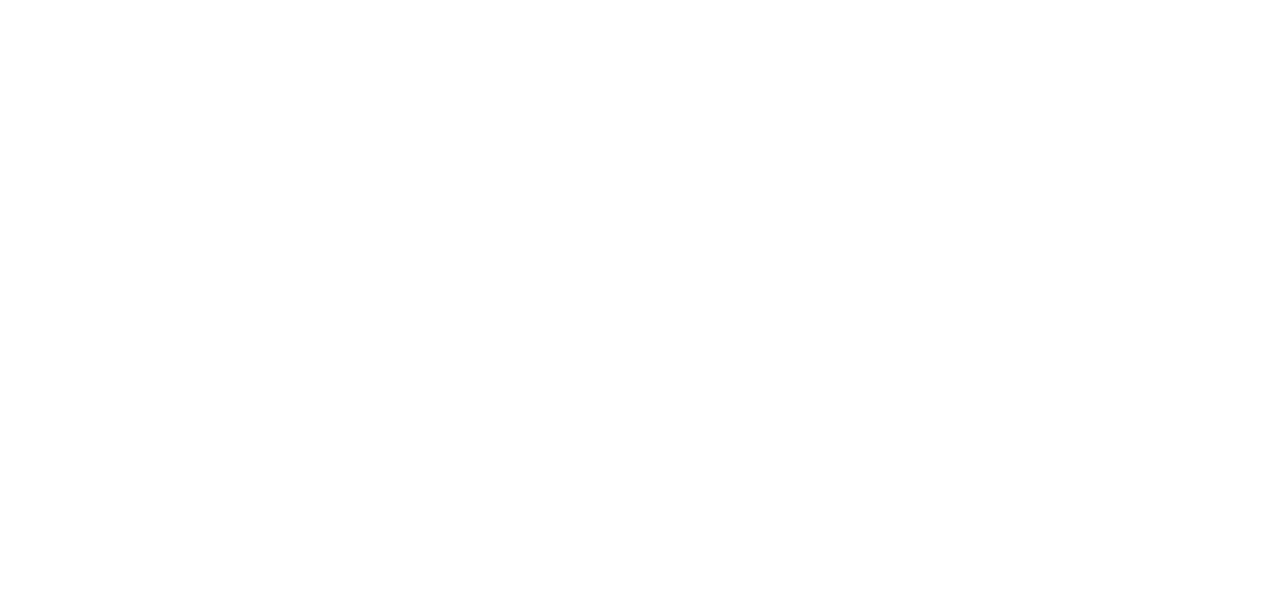
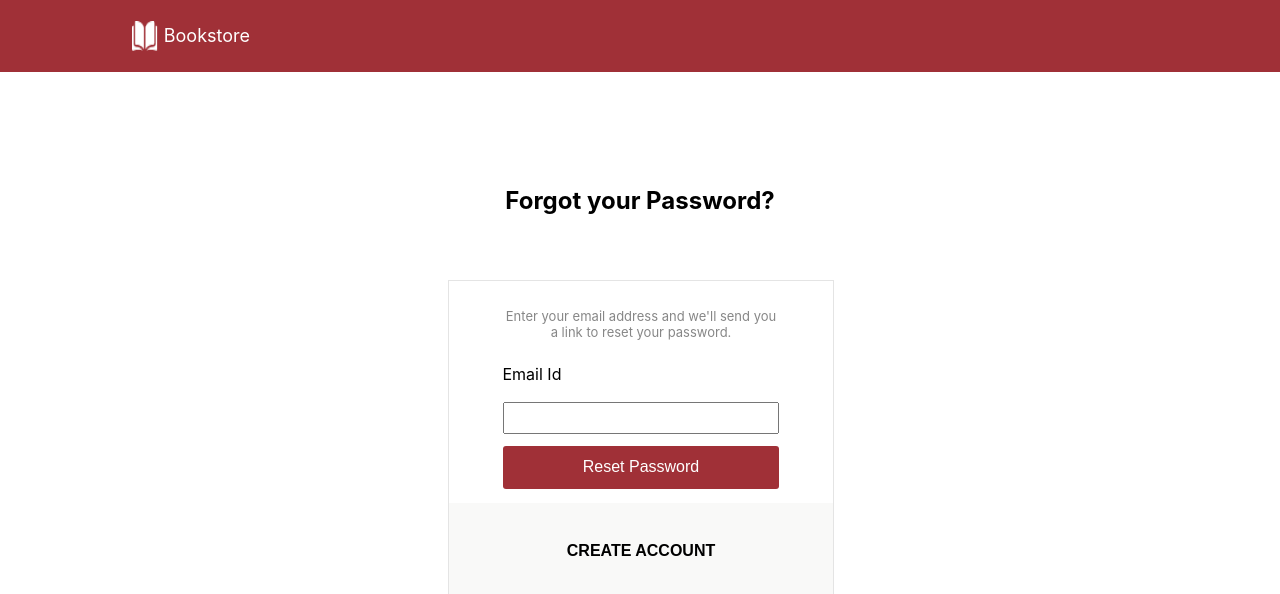
Before and after one commit to vishnu244/BookStore_React-FrontEnd-, a React (Create React App) app in the folder bookstore/: page /ForgotPassword in a window 1280 px wide. Before the commit this address had no page. Shown: the top 594 px of the page. Built offline with nearby package versions, Linux system fonts and the light colour scheme.

Commit message:
[Vishnu]-Added Forgot Password Component and connected with router

```diff
--- a/bookstore/src/App.js
+++ b/bookstore/src/App.js
@@ -8,6 +8,7 @@
 import Books from './Components/Book/Book';
 import DashBoard from './Pages/DashBoard/DashBoard';
 import RouterComponent from './Routes/Router';
+import ForgotPassword from './Pages/ForgotPassword/ForgotPassword';
 
 function App() {
   return (
@@ -20,6 +21,7 @@
         {/* <Books/> */}
         {/* <Home/> */}
         <RouterComponent/>
+        {/* <ForgotPassword/> */}
     </div>
   );
 }
--- /dev/null
+++ b/bookstore/src/Pages/ForgotPassword/ForgotPassword.css
@@ -0,0 +1,103 @@
+.ForgotPasswordContainer {
+    /* border: 1px solid black; */
+    height: 9vh;
+    width: 100vw;
+    background-color: #A03037;
+    display: flex;
+    flex-direction: row;
+    align-items: center;
+    position: fixed;
+    top: 0;
+}
+
+.imagetext {
+    /* border: 1px solid blue; */
+    display: flex;
+    flex-direction: row;
+    justify-content: space-evenly;
+    align-items: center;
+    color: white;
+    width: 10%;
+    height: 70%;
+    margin-left: 8rem;
+}
+
+.edcimg {
+    width: 20%;
+    height: 60%;
+}
+
+.BS {
+    width: 70%;
+    font-size: large;
+}
+
+.FPass{
+    /* border: 1px solid blue; */
+    height: 10vh;
+    width: 30vw;
+    margin-top: 20vh;
+    margin-left: 35vw;
+    display: flex;
+    justify-content: center;
+    align-items: center;
+}
+
+.userDetails {
+    /* border: 1px solid blue; */
+    border: 1px solid #E4E4E4;
+    height: 40vh;
+    width: 30vw;
+    margin-top: 5vh;
+    margin-left: 35vw;
+    display: flex;
+    flex-direction: column;
+    justify-content: space-evenly;
+    align-items: center;
+}
+
+.t1{
+    /* border: 1px solid red; */
+    height: 68%;
+    width: 80%;
+    display: flex;
+    flex-direction: column;
+    justify-content: space-evenly;
+    align-items: center;
+}
+.t1text{
+    /* border: 1px solid red; */
+    display: flex;
+    font-size: small;
+    width: 90%;
+    color: #878787;
+}
+
+.t1 button{
+    border: none;
+    height: 20% ;
+    width: 90%;
+    background-color: #A03037 ;
+    border-radius: 3px;
+    color: white;
+    font-size: medium;
+
+}
+.t2{
+    /* border: 1px solid red; */
+    height: 30%;
+    width: 100%;
+    background-color: #F9F9F8;
+    font-weight: bold;
+    display: flex;
+    justify-content: center;
+    align-items: center;
+
+}
+.t2 button{
+    border: none;
+    height: 40% ;
+    background-color: #F9F9F8 ;
+    font-size: medium;
+    font-weight: bold;
+}
--- /dev/null
+++ b/bookstore/src/Pages/ForgotPassword/ForgotPassword.jsx
@@ -0,0 +1,37 @@
+import React from 'react'
+import './ForgotPassword.css'
+import education from '../../Assets/education.png'
+import { TextField } from '@mui/material'
+
+
+function ForgotPassword() {
+
+    return (
+        <div>
+            <div className='ForgotPasswordContainer'>
+                <div className='imagetext'>
+                    <img className='edcimg' src={education} alt="" />
+                    <div className='BS'>Bookstore</div>
+                </div>
+            </div>
+            <div className='FPass'>
+                <h2>Forgot your Password?</h2>
+            </div>
+            <div className='userDetails'>
+                <div className='t1'>
+                    <div className='t1text'>
+                        <p>Enter your email address and we'll send you a link to reset your password.</p>
+                    </div>
+                    <label style={{ width: "30%", height: "12%", marginRight: "71%", fontSize: 'medium' }}>Email Id</label>
+                    <input style={{ width: "87%", height: "12%" }} />
+                    <button>Reset Password</button>
+                </div>
+                <div className='t2'>
+                    <button>CREATE ACCOUNT</button>
+                </div>
+            </div>
+        </div>
+    )
+}
+
+export default ForgotPassword
--- a/bookstore/src/Pages/SignIn/Signin.jsx
+++ b/bookstore/src/Pages/SignIn/Signin.jsx
@@ -31,6 +31,10 @@
 
   const changeSignUp = () => {
     props.ListenToSignup(true)
+  }
+
+  const OnButton = () => {
+    Navigate('/ForgotPassword')
   }
 
   const OnSubmit = async() => {
@@ -72,6 +76,7 @@
       localStorage.setItem( "token",response?.data?.token)
 
     }
+
   };
 
   return (
@@ -110,7 +115,7 @@
                   error={regexObj.passwordBorder}
                   helperText={regexObj.passwordHelper} />
 
-                <label className="forgotpass" >Forgot Password?</label>
+                <label className="forgotpass" onClick={OnButton}>Forgot Password?</label>
                 <button onClick={OnSubmit}>Login</button>
                 <text>OR</text>
               </div>
--- a/bookstore/src/Routes/Router.jsx
+++ b/bookstore/src/Routes/Router.jsx
@@ -2,6 +2,7 @@
 import {BrowserRouter, Route, Routes} from "react-router-dom";
 import Home from '../Components/Home/Home';
 import DashBoard from '../Pages/DashBoard/DashBoard';
+import ForgotPassword from '../Pages/ForgotPassword/ForgotPassword';
 
 
 function RouterComponent() {
@@ -11,6 +12,7 @@
           <Routes>
               <Route  path="/" element={ <DashBoard/>}/>
               <Route  path="Home" element={ <Home/>}/>
+              <Route path = "ForgotPassword" element={<ForgotPassword/>} />
           </Routes>
       </BrowserRouter>
     </div>
```
